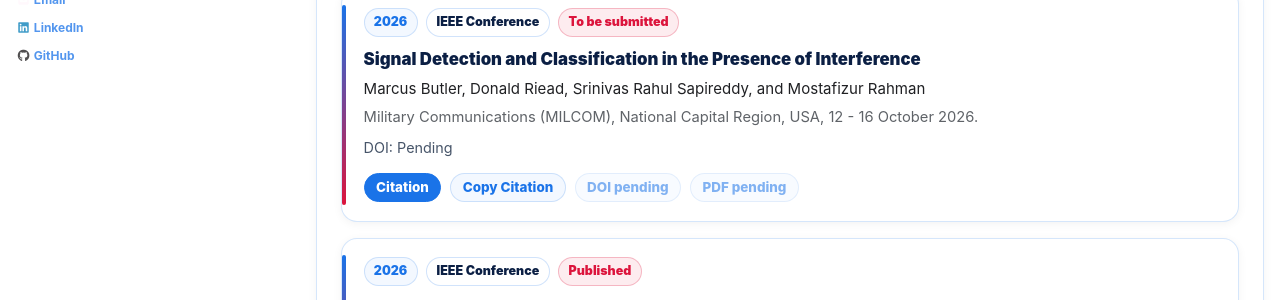
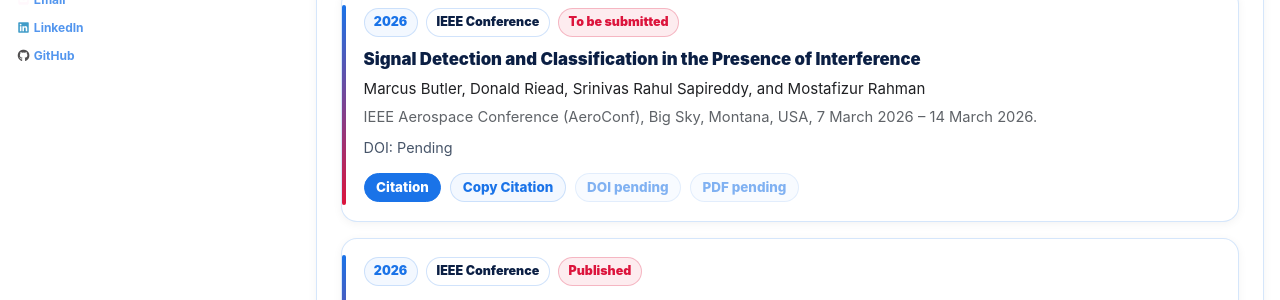
Before and after one commit to srsapireddy/srsapireddy.github.io, a Jekyll site: the page built from _pages/publications.md, in a window 1280 px wide and 900 px high, scrolled down 1615 px. Shown: the part 152-452 px from the top of the window. Built offline with Jekyll 4.4.1, drawn with Linux system fonts in a browser that asks for light colours; cached includes are drawn as plain includes; nearby versions of some CDN libraries; some of the changed lines change nothing that is shown.

Commit message:
Update publications.md

```diff
--- a/_pages/publications.md
+++ b/_pages/publications.md
@@ -879,7 +879,7 @@ author_profile: true
       </div>
 
       <div class="pub-venue">
-        Military Communications (MILCOM), National Capital Region, USA, 12 - 16 October 2026.
+        IEEE Aerospace Conference (AeroConf), Big Sky, Montana, USA, 7 March 2026 – 14 March 2026.
       </div>
 
       <div class="pub-note">
@@ -887,8 +887,8 @@ author_profile: true
       </div>
 
       <div class="pub-links">
-        <button class="pub-button primary" onclick="toggleCitation('cite-2026-milcom-interference')">Citation</button>
-        <button class="pub-button" onclick="copyCitation('cite-2026-milcom-interference')">Copy Citation</button>
+        <button class="pub-button primary" onclick="toggleCitation('cite-2026-aero-interference')">Citation</button>
+        <button class="pub-button" onclick="copyCitation('cite-2026-aero-interference')">Copy Citation</button>
         <a class="pub-link disabled" href="#" onclick="return false;">DOI pending</a>
         <a class="pub-link disabled" href="#" onclick="return false;">PDF pending</a>
       </div>
```
